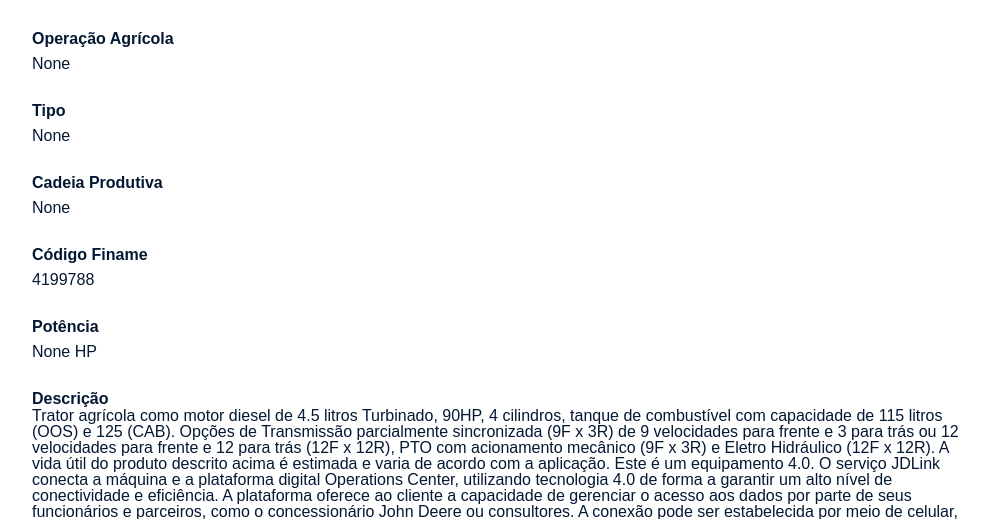
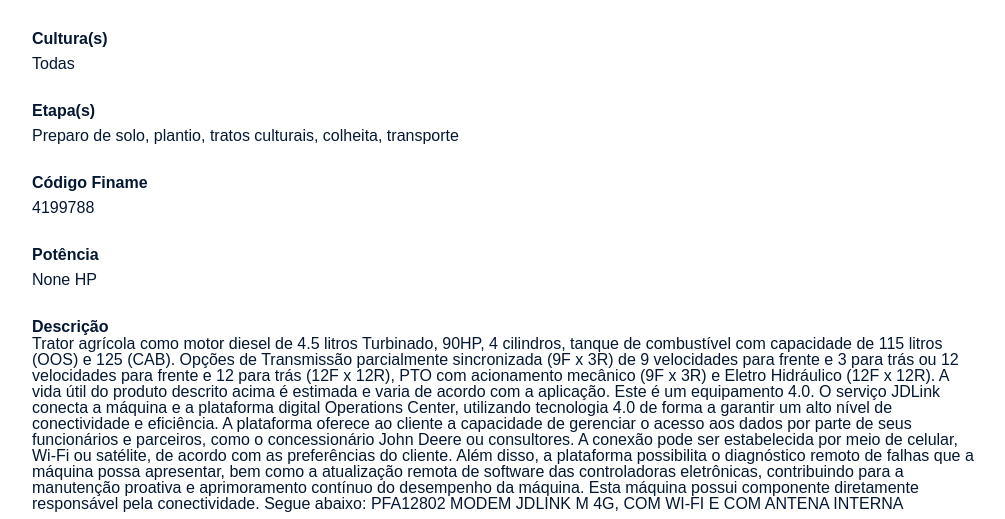
Before and after one commit to glauterlima/maq-agri-familiar, a Django app: page /imagem/1 in a window 1280 px wide. Shown: the part 705-1224 px from the top of the page, without its empty margins (133-1138 px from the left). Run offline with Django 5.2, Linux system fonts and the light colour scheme; data comes from the database, SQL or seed files in the repository; some libraries are stand-ins or nearby versions.

Commit message:
ajustes na página de detalhe

```diff
--- a/templates/maqdisponivel/imagem.html
+++ b/templates/maqdisponivel/imagem.html
@@ -17,9 +17,8 @@
                                     <p class="card__titulo">{{ maquina.nome_fabricante }}</p>
                                 </a>
                                 <p class="card__titulo">Categoria<p class="imagem__texto">{{ maquina.categoria }}</p></p></br>
-                                <p class="card__titulo">Operação Agrícola<p class="imagem__texto">{{ maquina.operacao_agricola }}</p></p></br>
-                                <p class="card__titulo">Tipo<p class="imagem__texto">{{ maquina.tipo }}</p></p></br>
-                                <p class="card__titulo">Cadeia Produtiva<p class="imagem__texto">{{ maquina.cadeia_produtiva }}</p></p></br>
+                                <p class="card__titulo">Cultura(s)<p class="imagem__texto">{{ maquina.cultura }}</p></p></br>
+                                <p class="card__titulo">Etapa(s)<p class="imagem__texto">{{ maquina.etapa }}</p></p></br>
                                 <p class="card__titulo">Código Finame<p class="imagem__texto">{{ maquina.codigo_finame }}</p></p></br>
                                 <p class="card__titulo">Potência<p class="imagem__texto">{{ maquina.hp }} HP</p></p></br>
                                 <p class="card__titulo">Descrição<p class="imagem__descricao">{{ maquina.descricao }}</p></p>
--- a/templates/maqdisponivel/index.html
+++ b/templates/maqdisponivel/index.html
@@ -9,6 +9,7 @@
                         <option value="{% url 'filtro_natureza' 'TRATORES' %}">Tratores</option>
                         <option value="{% url 'filtro_natureza' 'PULVERIZADOR_AGRICOLA' %}">Pulverizadores Agrícolas</option>
                     </select>
+
                 </section>
 
                 <section class="galeria">
```
